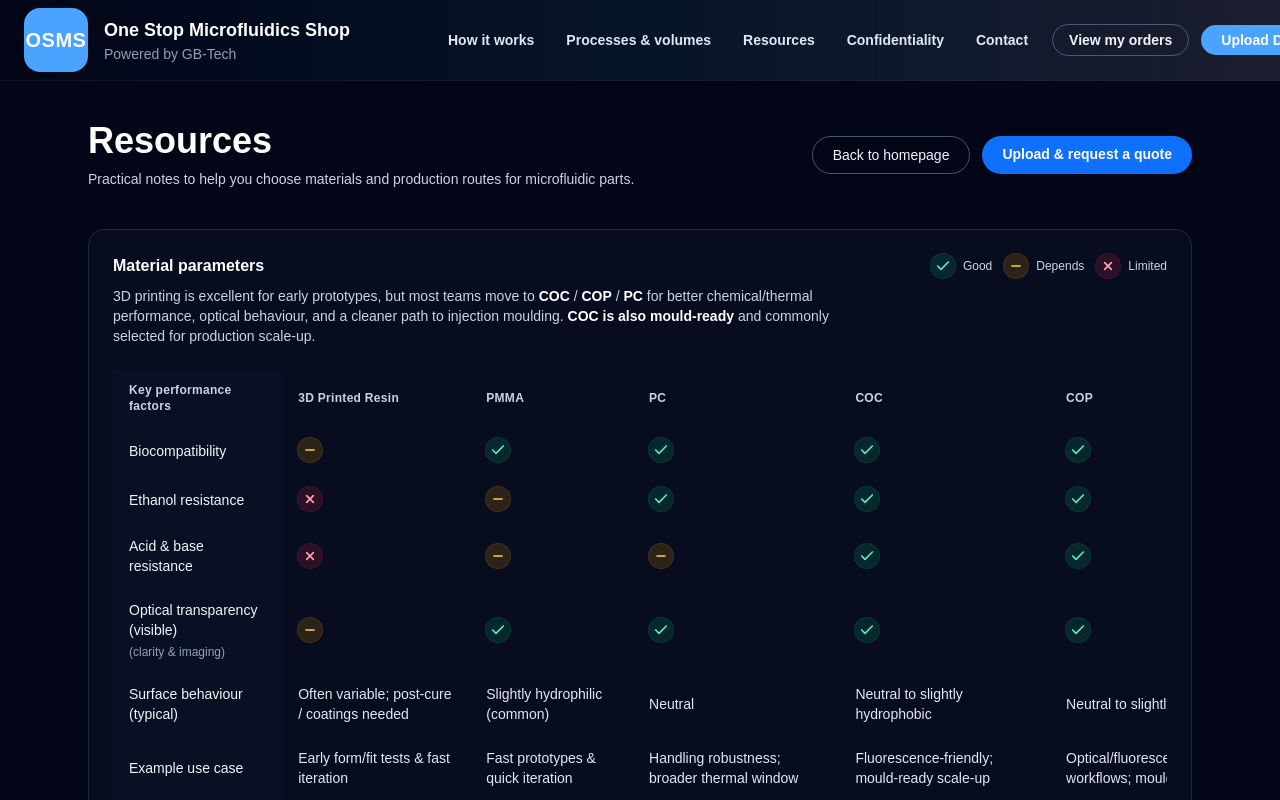
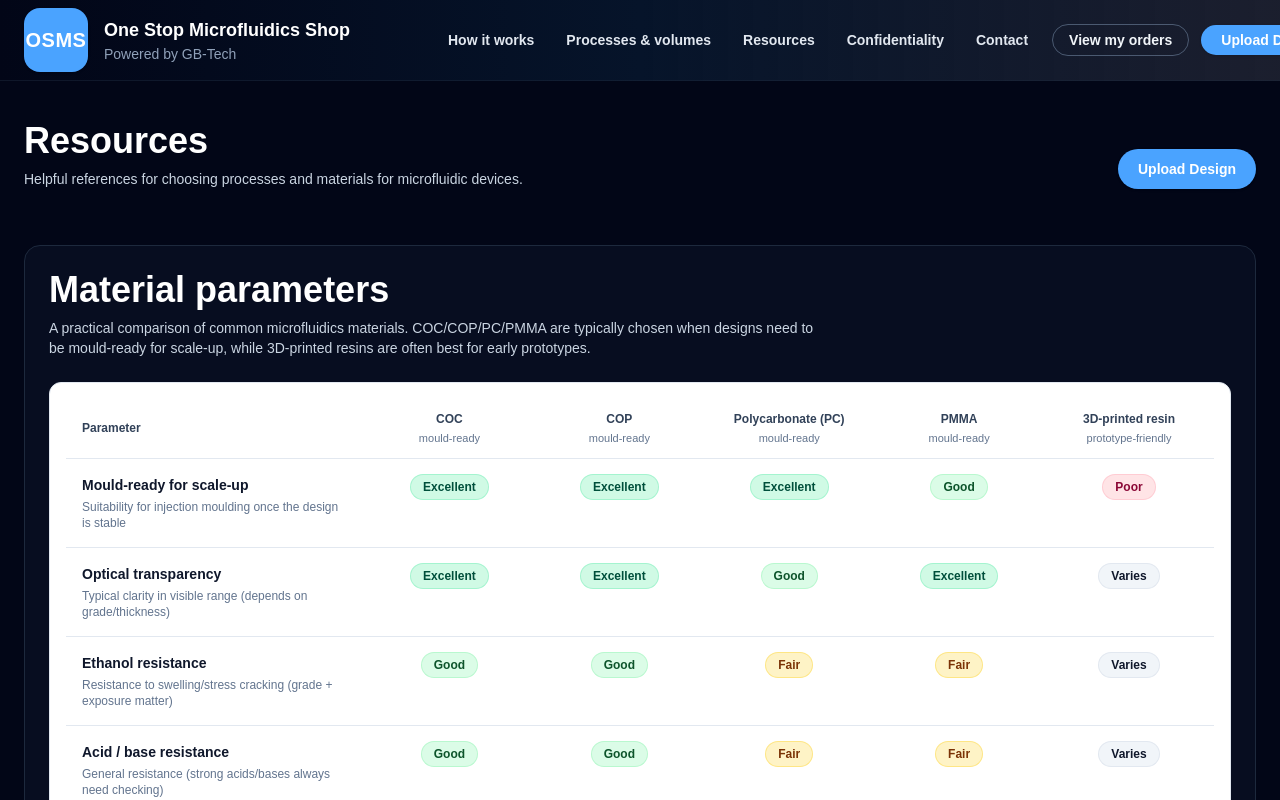
Before and after one commit to OMS-Shop/osm-shop, a Next.js app: page /resources in a window 1280 px wide. Shown: the top 800 px of the page. Built offline with nearby package versions, Linux system fonts and the light colour scheme.

Commit message:
Resources: larger title + white table + wider layout

```diff
--- a/app/resources/page.tsx
+++ b/app/resources/page.tsx
@@ -1,298 +1,225 @@
 import Link from "next/link";
 
-function GoodIcon() {
+type Cell = "Excellent" | "Good" | "Fair" | "Poor" | "Varies";
+
+const materials = [
+  { key: "coc", name: "COC", note: "mould-ready" },
+  { key: "cop", name: "COP", note: "mould-ready" },
+  { key: "pc", name: "Polycarbonate (PC)", note: "mould-ready" },
+  { key: "pmma", name: "PMMA", note: "mould-ready" },
+  { key: "resin", name: "3D-printed resin", note: "prototype-friendly" },
+] as const;
+
+const rows: {
+  label: string;
+  hint?: string;
+  values: Record<(typeof materials)[number]["key"], Cell | string>;
+}[] = [
+  {
+    label: "Mould-ready for scale-up",
+    hint: "Suitability for injection moulding once the design is stable",
+    values: {
+      coc: "Excellent",
+      cop: "Excellent",
+      pc: "Excellent",
+      pmma: "Good",
+      resin: "Poor",
+    },
+  },
+  {
+    label: "Optical transparency",
+    hint: "Typical clarity in visible range (depends on grade/thickness)",
+    values: {
+      coc: "Excellent",
+      cop: "Excellent",
+      pc: "Good",
+      pmma: "Excellent",
+      resin: "Varies",
+    },
+  },
+  {
+    label: "Ethanol resistance",
+    hint: "Resistance to swelling/stress cracking (grade + exposure matter)",
+    values: {
+      coc: "Good",
+      cop: "Good",
+      pc: "Fair",
+      pmma: "Fair",
+      resin: "Varies",
+    },
+  },
+  {
+    label: "Acid / base resistance",
+    hint: "General resistance (strong acids/bases always need checking)",
+    values: {
+      coc: "Good",
+      cop: "Good",
+      pc: "Fair",
+      pmma: "Fair",
+      resin: "Varies",
+    },
+  },
+  {
+    label: "Surface behaviour",
+    hint: "Wettability / adsorption tendencies (often tuned by treatment/coatings)",
+    values: {
+      coc: "Varies",
+      cop: "Varies",
+      pc: "Varies",
+      pmma: "Varies",
+      resin: "Varies",
+    },
+  },
+  {
+    label: "Bonding / sealing compatibility",
+    hint: "Preference for thermal bonding methods which do not introduce chemical contamination or crazing of the channels",
+    values: {
+      coc: "Excellent",
+      cop: "Excellent",
+      pc: "Good",
+      pmma: "Good",
+      resin: "Varies",
+    },
+  },
+];
+
+function Badge({ value }: { value: Cell | string }) {
+  const v = String(value);
+
+  const cls =
+    v === "Excellent"
+      ? "bg-emerald-100 text-emerald-900 ring-1 ring-emerald-200"
+      : v === "Good"
+      ? "bg-green-100 text-green-900 ring-1 ring-green-200"
+      : v === "Fair"
+      ? "bg-amber-100 text-amber-900 ring-1 ring-amber-200"
+      : v === "Poor"
+      ? "bg-rose-100 text-rose-900 ring-1 ring-rose-200"
+      : "bg-slate-100 text-slate-900 ring-1 ring-slate-200";
+
   return (
-    <span className="inline-flex h-6 w-6 items-center justify-center rounded-full bg-emerald-500/15 ring-1 ring-emerald-500/25">
-      <svg
-        viewBox="0 0 24 24"
-        className="h-4 w-4 text-emerald-300"
-        fill="none"
-        stroke="currentColor"
-        strokeWidth="2.5"
-        strokeLinecap="round"
-        strokeLinejoin="round"
-      >
-        <path d="M20 6L9 17l-5-5" />
-      </svg>
-    </span>
-  );
-}
-
-function DependsIcon() {
-  return (
-    <span className="inline-flex h-6 w-6 items-center justify-center rounded-full bg-amber-500/15 ring-1 ring-amber-500/25">
-      <svg
-        viewBox="0 0 24 24"
-        className="h-4 w-4 text-amber-300"
-        fill="none"
-        stroke="currentColor"
-        strokeWidth="2.5"
-        strokeLinecap="round"
-      >
-        <path d="M6 12h12" />
-      </svg>
-    </span>
-  );
-}
-
-function LimitedIcon() {
-  return (
-    <span className="inline-flex h-6 w-6 items-center justify-center rounded-full bg-rose-500/15 ring-1 ring-rose-500/25">
-      <svg
-        viewBox="0 0 24 24"
-        className="h-4 w-4 text-rose-300"
-        fill="none"
-        stroke="currentColor"
-        strokeWidth="2.5"
-        strokeLinecap="round"
-      >
-        <path d="M7 7l10 10" />
-        <path d="M17 7L7 17" />
-      </svg>
+    <span className={`inline-flex items-center justify-center rounded-full px-3 py-1 text-xs font-semibold ${cls}`}>
+      {v}
     </span>
   );
 }
 
 export default function ResourcesPage() {
   return (
-    <div className="bg-[#020617] text-slate-100">
-      <header className="mx-auto max-w-6xl px-6 pt-10">
-        <div className="flex flex-col gap-3 md:flex-row md:items-center md:justify-between">
+    <main className="bg-[#020617]">
+      {/* Top */}
+      <section className="mx-auto max-w-screen-xl px-6 pt-10 pb-8">
+        <div className="flex flex-wrap items-end justify-between gap-4">
           <div>
             <h1 className="text-3xl font-semibold text-white md:text-4xl">
               Resources
             </h1>
-            <p className="mt-2 max-w-2xl text-sm text-slate-300">
-              Practical notes to help you choose materials and production routes
-              for microfluidic parts.
+            <p className="mt-2 max-w-3xl text-sm text-slate-300">
+              Helpful references for choosing processes and materials for microfluidic devices.
             </p>
           </div>
 
-          <div className="flex flex-wrap gap-3">
-            <Link
-              href="/"
-              className="rounded-full border border-slate-600 px-5 py-2 text-sm font-medium text-slate-100 hover:border-slate-300"
-            >
-              Back to homepage
-            </Link>
           <Link
             href="/upload"
-              className="rounded-full bg-[#0f6fff] px-5 py-2 text-sm font-semibold text-white hover:bg-[#1d72ff]"
+            className="rounded-full bg-[#4aa3ff] px-5 py-2.5 text-sm font-semibold text-white shadow hover:bg-[#1d72ff]"
           >
-              Upload &amp; request a quote
+            Upload Design
           </Link>
         </div>
-        </div>
-      </header>
+      </section>
 
       {/* Material parameters */}
       <section
         id="material-parameters"
-        className="mx-auto max-w-6xl px-6 pb-16 pt-10"
+        className="mx-auto max-w-screen-xl px-6 pb-16 pt-6"
       >
-        <div className="rounded-2xl border border-slate-800 bg-slate-900/40 p-6">
-          <div className="flex flex-col gap-4 md:flex-row md:items-start md:justify-between">
+        <div className="rounded-2xl border border-slate-800 bg-slate-900/45 p-6">
+          {/* Bigger title as requested */}
+          <div className="flex flex-wrap items-start justify-between gap-4">
             <div>
-              <h2 className="text-base font-semibold text-white">
+              <h2 className="text-3xl font-semibold text-white md:text-4xl">
                 Material parameters
               </h2>
               <p className="mt-2 max-w-3xl text-sm text-slate-300">
-                3D printing is excellent for early prototypes, but most teams
-                move to{" "}
-                <span className="font-semibold text-white">COC</span> /{" "}
-                <span className="font-semibold text-white">COP</span> /{" "}
-                <span className="font-semibold text-white">PC</span> for better
-                chemical/thermal performance, optical behaviour, and a cleaner
-                path to injection moulding.{" "}
-                <span className="font-semibold text-white">
-                  COC is also mould-ready
-                </span>{" "}
-                and commonly selected for production scale-up.
+                A practical comparison of common microfluidics materials. COC/COP/PC/PMMA are
+                typically chosen when designs need to be mould-ready for scale-up, while 3D-printed
+                resins are often best for early prototypes.
               </p>
-            </div>
-
-            <div className="flex flex-wrap gap-3 text-xs text-slate-300">
-              <div className="flex items-center gap-2">
-                <GoodIcon />
-                <span>Good</span>
-              </div>
-              <div className="flex items-center gap-2">
-                <DependsIcon />
-                <span>Depends</span>
-              </div>
-              <div className="flex items-center gap-2">
-                <LimitedIcon />
-                <span>Limited</span>
-              </div>
             </div>
           </div>
 
-          <div className="mt-6 overflow-x-auto">
-            <table className="min-w-[1200px] w-full border-separate border-spacing-0">
+          {/* White table background preview + wider page to avoid scroll */}
+          <div className="mt-6 overflow-x-visible rounded-xl border border-slate-200 bg-white">
+            <div className="p-4">
+              <div className="w-full overflow-x-auto">
+                <table className="w-full table-fixed border-separate border-spacing-0 text-sm text-slate-900">
+                  {/* column widths to reduce wrapping / avoid scroll */}
+                  <colgroup>
+                    <col className="w-[26%]" />
+                    <col className="w-[14.8%]" />
+                    <col className="w-[14.8%]" />
+                    <col className="w-[14.8%]" />
+                    <col className="w-[14.8%]" />
+                    <col className="w-[14.8%]" />
+                  </colgroup>
+
                   <thead>
-                <tr className="text-left">
-                  <th className="sticky left-0 z-10 bg-slate-900/40 px-4 py-3 text-xs font-semibold tracking-wide text-slate-300">
-                    Key performance factors
+                    <tr>
+                      <th className="sticky left-0 z-10 bg-white px-4 py-3 text-left text-xs font-semibold text-slate-700">
+                        Parameter
                       </th>
-                  <th className="px-4 py-3 text-xs font-semibold tracking-wide text-slate-300">
-                    3D Printed Resin
+                      {materials.map((m) => (
+                        <th
+                          key={m.key}
+                          className="px-3 py-3 text-center text-xs font-semibold text-slate-700"
+                        >
+                          <div className="whitespace-nowrap">{m.name}</div>
+                          <div className="mt-1 text-[11px] font-medium text-slate-500">
+                            {m.note}
+                          </div>
                         </th>
-                  <th className="px-4 py-3 text-xs font-semibold tracking-wide text-slate-300">
-                    PMMA
-                  </th>
-                  <th className="px-4 py-3 text-xs font-semibold tracking-wide text-slate-300">
-                    PC
-                  </th>
-                  <th className="px-4 py-3 text-xs font-semibold tracking-wide text-slate-300">
-                    COC
-                  </th>
-                  <th className="px-4 py-3 text-xs font-semibold tracking-wide text-slate-300">
-                    COP
-                  </th>
+                      ))}
                     </tr>
                   </thead>
 
-              <tbody className="text-sm">
-                <tr className="border-t border-slate-800">
-                  <td className="sticky left-0 z-10 bg-slate-900/40 px-4 py-3 text-slate-100">
-                    <span className="font-medium">Biocompatibility</span>
+                  <tbody>
+                    {rows.map((r) => (
+                      <tr key={r.label} className="align-top">
+                        <td className="sticky left-0 z-10 bg-white border-t border-slate-200 px-4 py-4">
+                          <div className="text-sm font-semibold text-slate-900">
+                            {r.label}
+                          </div>
+                          {r.hint ? (
+                            <div className="mt-1 text-xs text-slate-500">
+                              {r.hint}
+                            </div>
+                          ) : null}
                         </td>
-                  <td className="px-4 py-3">
-                    <DependsIcon />
-                  </td>
-                  <td className="px-4 py-3">
-                    <GoodIcon />
-                  </td>
-                  <td className="px-4 py-3">
-                    <GoodIcon />
-                  </td>
-                  <td className="px-4 py-3">
-                    <GoodIcon />
-                  </td>
-                  <td className="px-4 py-3">
-                    <GoodIcon />
-                  </td>
-                </tr>
 
-                <tr className="border-t border-slate-800">
-                  <td className="sticky left-0 z-10 bg-slate-900/40 px-4 py-3 text-slate-100">
-                    <span className="font-medium">Ethanol resistance</span>
-                  </td>
-                  <td className="px-4 py-3">
-                    <LimitedIcon />
-                  </td>
-                  <td className="px-4 py-3">
-                    <DependsIcon />
-                  </td>
-                  <td className="px-4 py-3">
-                    <GoodIcon />
-                  </td>
-                  <td className="px-4 py-3">
-                    <GoodIcon />
-                  </td>
-                  <td className="px-4 py-3">
-                    <GoodIcon />
-                  </td>
-                </tr>
-
-                <tr className="border-t border-slate-800">
-                  <td className="sticky left-0 z-10 bg-slate-900/40 px-4 py-3 text-slate-100">
-                    <span className="font-medium">Acid &amp; base resistance</span>
-                  </td>
-                  <td className="px-4 py-3">
-                    <LimitedIcon />
-                  </td>
-                  <td className="px-4 py-3">
-                    <DependsIcon />
-                  </td>
-                  <td className="px-4 py-3">
-                    <DependsIcon />
-                  </td>
-                  <td className="px-4 py-3">
-                    <GoodIcon />
-                  </td>
-                  <td className="px-4 py-3">
-                    <GoodIcon />
-                  </td>
-                </tr>
-
-                <tr className="border-t border-slate-800">
-                  <td className="sticky left-0 z-10 bg-slate-900/40 px-4 py-3 text-slate-100">
-                    <div className="flex flex-col">
-                      <span className="font-medium">
-                        Optical transparency (visible)
-                      </span>
-                      <span className="mt-1 text-xs text-slate-400">
-                        (clarity &amp; imaging)
-                      </span>
+                        {materials.map((m) => (
+                          <td
+                            key={m.key}
+                            className="border-t border-slate-200 px-3 py-4 text-center"
+                          >
+                            <div className="flex justify-center">
+                              <Badge value={r.values[m.key]} />
                             </div>
                           </td>
-                  <td className="px-4 py-3">
-                    <DependsIcon />
-                  </td>
-                  <td className="px-4 py-3">
-                    <GoodIcon />
-                  </td>
-                  <td className="px-4 py-3">
-                    <GoodIcon />
-                  </td>
-                  <td className="px-4 py-3">
-                    <GoodIcon />
-                  </td>
-                  <td className="px-4 py-3">
-                    <GoodIcon />
-                  </td>
+                        ))}
                       </tr>
-
-                <tr className="border-t border-slate-800">
-                  <td className="sticky left-0 z-10 bg-slate-900/40 px-4 py-3 text-slate-100 font-medium">
-                    Surface behaviour (typical)
-                  </td>
-                  <td className="px-4 py-3 text-slate-200">
-                    Often variable; post-cure / coatings needed
-                  </td>
-                  <td className="px-4 py-3 text-slate-200">
-                    Slightly hydrophilic (common)
-                  </td>
-                  <td className="px-4 py-3 text-slate-200">Neutral</td>
-                  <td className="px-4 py-3 text-slate-200">
-                    Neutral to slightly hydrophobic
-                  </td>
-                  <td className="px-4 py-3 text-slate-200">
-                    Neutral to slightly hydrophobic
-                  </td>
-                </tr>
-
-                <tr className="border-t border-slate-800">
-                  <td className="sticky left-0 z-10 bg-slate-900/40 px-4 py-3 text-slate-100 font-medium">
-                    Example use case
-                  </td>
-                  <td className="px-4 py-3 text-slate-200">
-                    Early form/fit tests &amp; fast iteration
-                  </td>
-                  <td className="px-4 py-3 text-slate-200">
-                    Fast prototypes &amp; quick iteration
-                  </td>
-                  <td className="px-4 py-3 text-slate-200">
-                    Handling robustness; broader thermal window
-                  </td>
-                  <td className="px-4 py-3 text-slate-200">
-                    Fluorescence-friendly; mould-ready scale-up
-                  </td>
-                  <td className="px-4 py-3 text-slate-200">
-                    Optical/fluorescence-heavy workflows; moulding-ready
-                  </td>
-                </tr>
+                    ))}
                   </tbody>
                 </table>
               </div>
 
-          <p className="mt-4 text-xs text-slate-400">
-            Notes: indicators are directional and can vary by supplier and grade.
-            We’ll recommend the best material for your application and route.
+              <p className="mt-4 text-xs text-slate-500">
+                Notes: Ratings are indicative and depend on grade, additives, channel geometry, stress, and
+                exposure conditions. Always confirm with datasheets and end-use testing.
               </p>
             </div>
+          </div>
+        </div>
       </section>
-    </div>
+    </main>
   );
 }
```
Lines whose indentation alone changed are shown as unchanged.
